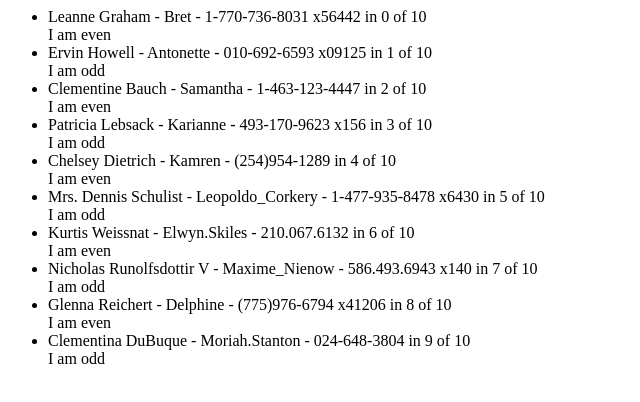
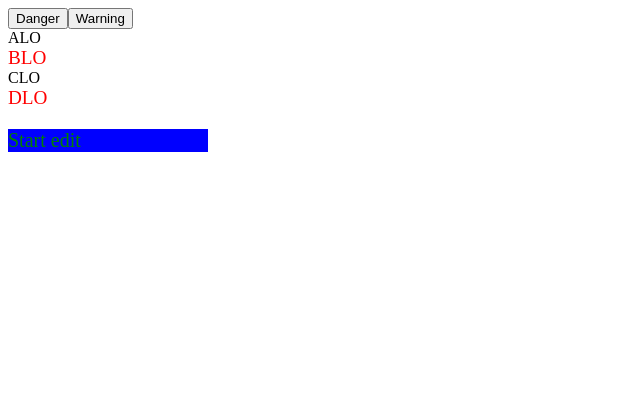
Before and after one commit to Quangzr/angular-100-days-quangzr, an Angular app: page / in a window 1280 px wide. Shown: the top 402 px of the page, without its empty margins (0-640 px from the left). Built offline with nearby package versions, Linux system fonts and the light colour scheme.

Commit message:
5 files modified

```diff
--- a/src/app/app.component.html
+++ b/src/app/app.component.html
@@ -22,7 +22,7 @@
 <!-- <app-day4-ng-if></app-day4-ng-if> -->
 
 <!-- Day5: NgFor -->
-<app-day5-ng-for></app-day5-ng-for>
+<!-- <app-day5-ng-for></app-day5-ng-for> -->
 
 <!-- Day6: Class&Style Binding -->
-<!-- <app-day6-class-style-binding></app-day6-class-style-binding> -->
+<app-day6-class-style-binding></app-day6-class-style-binding>
--- a/src/app/day6-class-style-binding/day6-class-style-binding.component.css
+++ b/src/app/day6-class-style-binding/day6-class-style-binding.component.css
@@ -0,0 +1,8 @@
+.danger-color {
+  color: red;
+}
+
+.warning-color {
+  /* color: yellow; */
+  font-size: larger;
+}
--- a/src/app/day6-class-style-binding/day6-class-style-binding.component.html
+++ b/src/app/day6-class-style-binding/day6-class-style-binding.component.html
@@ -1,3 +1,38 @@
-<p>
-day6-class-style-binding works!
+<button (click)="changeDanger()">Danger</button>
+<button (click)="changeWarning()">Warning</button>
+
+<!--
+  [class.ten-class]
+  [class]="[array]"
+  [class]="object" có dạng [class]="{key: value}"
+  [class]="variable"
+ -->
+<div [class.danger-color]="isDanger" [class.warning-color]="isWarning">ALO</div>
+
+<div [class]="['danger-color', 'warning-color']">BLO</div>
+
+<div [class]="{ 'danger-color': isDanger, 'warning-color': isWarning }">
+  CLO
+</div>
+
+<div [class]="classTest">DLO</div>
+
+<!--
+  [style.tenStyle]
+  [style.ten-style]
+  [style]="variable"
+  [style.tenStyle.unit] (VD: style.fontSize.rem) (thêm đơn vị ở cuối)
+  [style]="object"
+  [style.css-variable]
+ -->
+<!--  -->
+<p
+  [style.color]="'red'"
+  [style.backgroundColor]="'blue'"
+  [style]="styleTest"
+  [style.fontSize.px]="20"
+  [style]="{ width: '200px', borderColor: 'green' }"
+  [style.color]="'var(--text-color)'"
+>
+  Start edit
 </p>
--- a/src/app/day6-class-style-binding/day6-class-style-binding.component.ts
+++ b/src/app/day6-class-style-binding/day6-class-style-binding.component.ts
@@ -3,13 +3,26 @@ import { Component, OnInit } from '@angular/core';
 @Component({
   selector: 'app-day6-class-style-binding',
   templateUrl: './day6-class-style-binding.component.html',
-  styleUrls: ['./day6-class-style-binding.component.css']
+  styleUrls: ['./day6-class-style-binding.component.css'],
 })
 export class Day6ClassStyleBindingComponent implements OnInit {
+  constructor() {}
 
-  constructor() { }
+  ngOnInit() {}
 
-  ngOnInit() {
+  isDanger = false;
+
+  isWarning = false;
+
+  classTest = 'danger-color warning-color';
+
+  styleTest = 'height: 50px';
+
+  changeDanger() {
+    this.isDanger = !this.isDanger;
   }
 
+  changeWarning() {
+    this.isWarning = !this.isWarning;
+  }
 }
--- a/src/styles.css
+++ b/src/styles.css
@@ -1 +1,4 @@
 /* Add application styles & imports to this file! */
+:root {
+  --text-color: green;
+}
```
